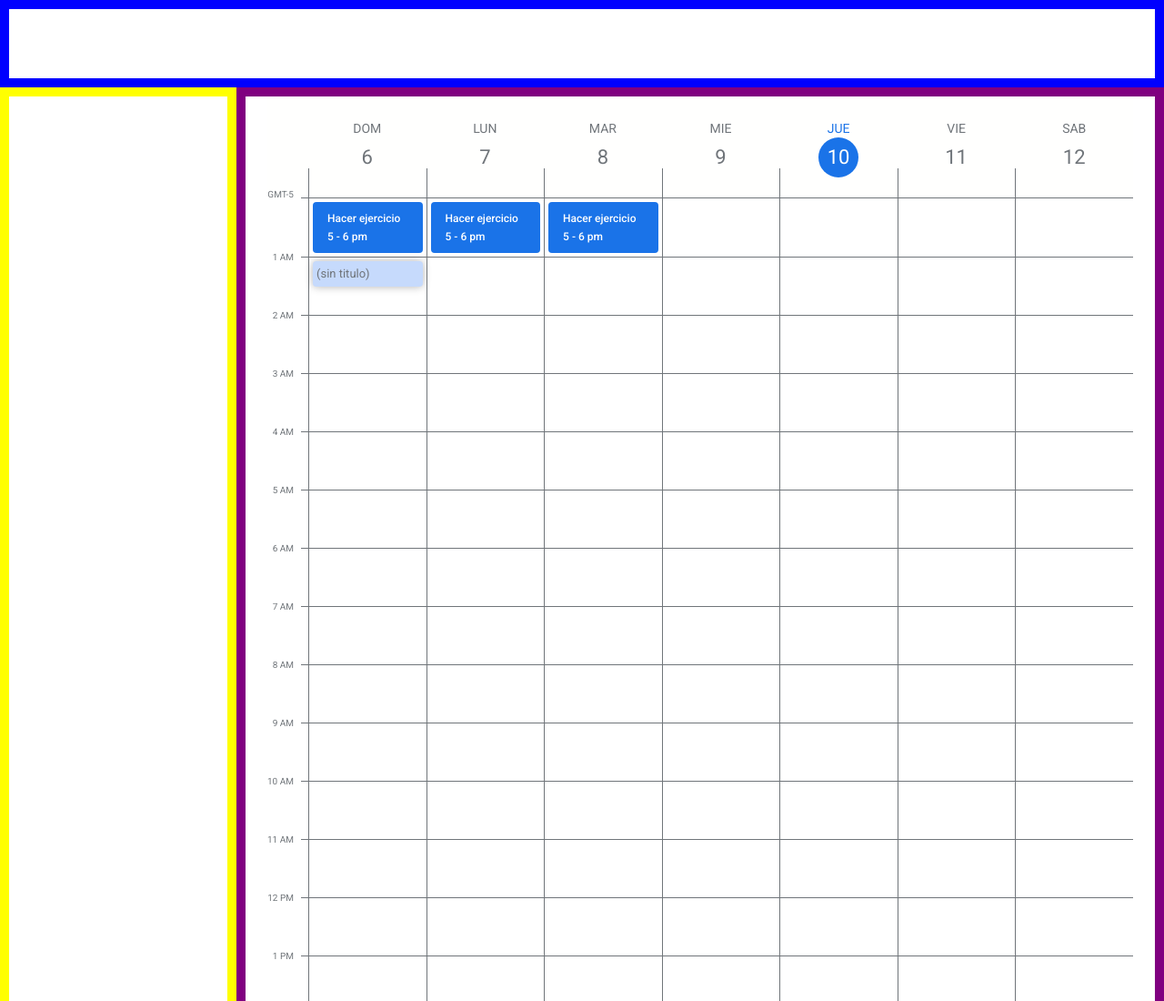
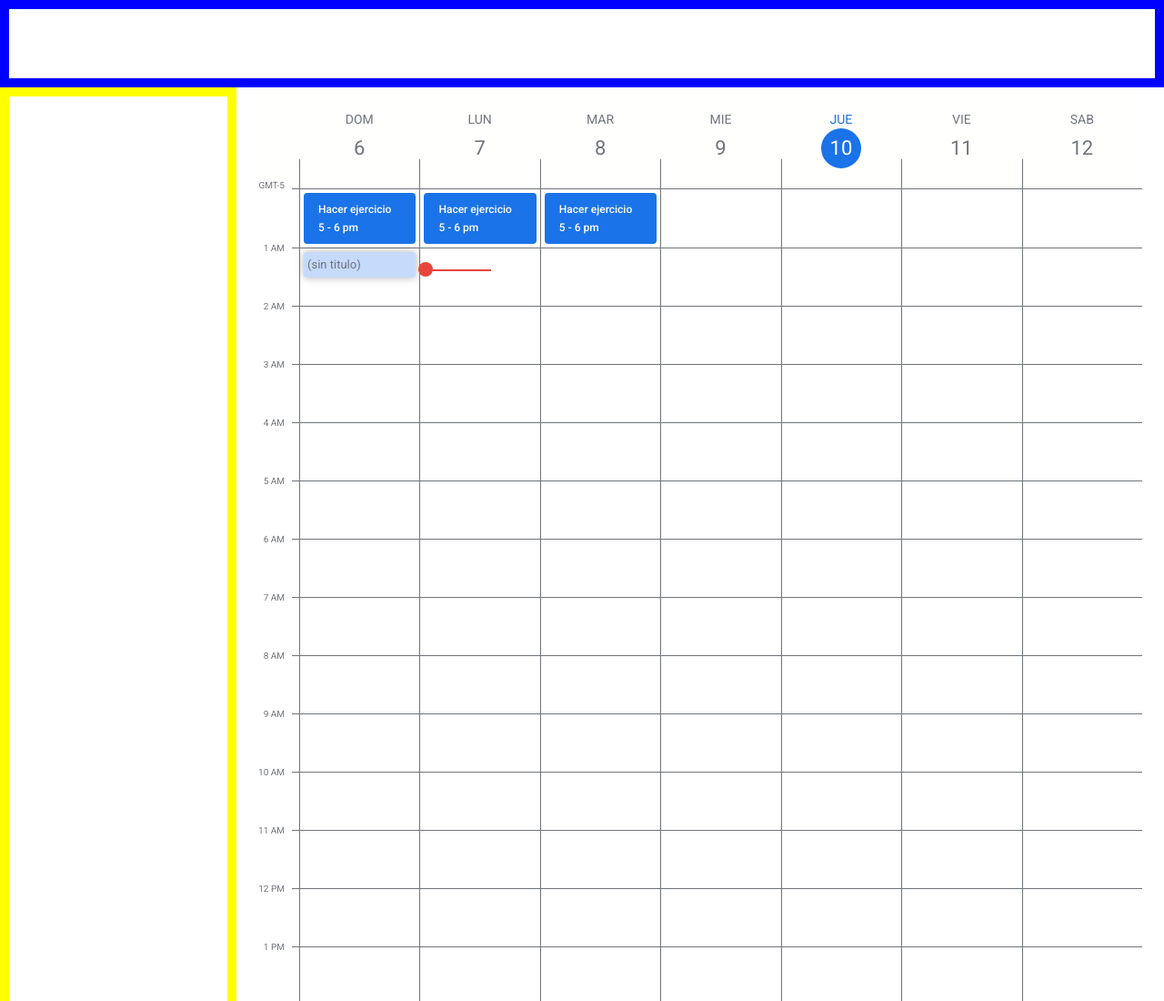
Before and after one commit to oscarossesa/calendar, a plain HTML site: page index.html in a window 1280 px wide. Shown: the top 1100 px of the page at 91% size. Drawn offline with Linux system fonts and the light colour scheme.

Commit message:
feature: add day and time component

```diff
--- a/css/calendar.css
+++ b/css/calendar.css
@@ -3,6 +3,7 @@
 @import './calendar-day.css';
 @import './timezone-cell.css';
 @import './hour-cell.css';
+@import './current-time.css';
 
 .calendar {
   color: var(--gray20);
@@ -10,7 +11,8 @@
   --minBlockSize: 4rem;
   --maxBlockSize: auto;
   --minInlineSize: 5rem;
-  --maxInlineSize: 10rem;
+  --maxInlineSize: 1fr;
+  position: relative;
 }
 
 .calendar-week {
--- /dev/null
+++ b/css/current-time.css
@@ -0,0 +1,19 @@
+.currentTime {
+  block-size: 2px;
+  background: var(--red10);
+  inline-size: 5rem;
+  position: absolute;
+  z-index: 1;
+  inset-inline-start: 200px;
+  inset-block-start: 200px;
+}
+
+.currentTime::before {
+  content: '';
+  display: block;
+  inline-size: 1rem;
+  block-size: 1rem;
+  background: var(--red10);
+  border-radius: 50%;
+  transform: translateY(-50%);
+}
--- a/css/page.css
+++ b/css/page.css
@@ -18,6 +18,5 @@
 }
 
 .page .calendar {
-  border: 10px solid purple;
   grid-area: calendar;
 }
--- a/index.html
+++ b/index.html
@@ -25,6 +25,7 @@
     </div>
 
     <main class="calendar">
+      <div class="currentTime"></div>
       <div class="calendar-week">
         <div class="timezoneCell">GMT-5</div>
         <h2 class="calendarDay">
```
